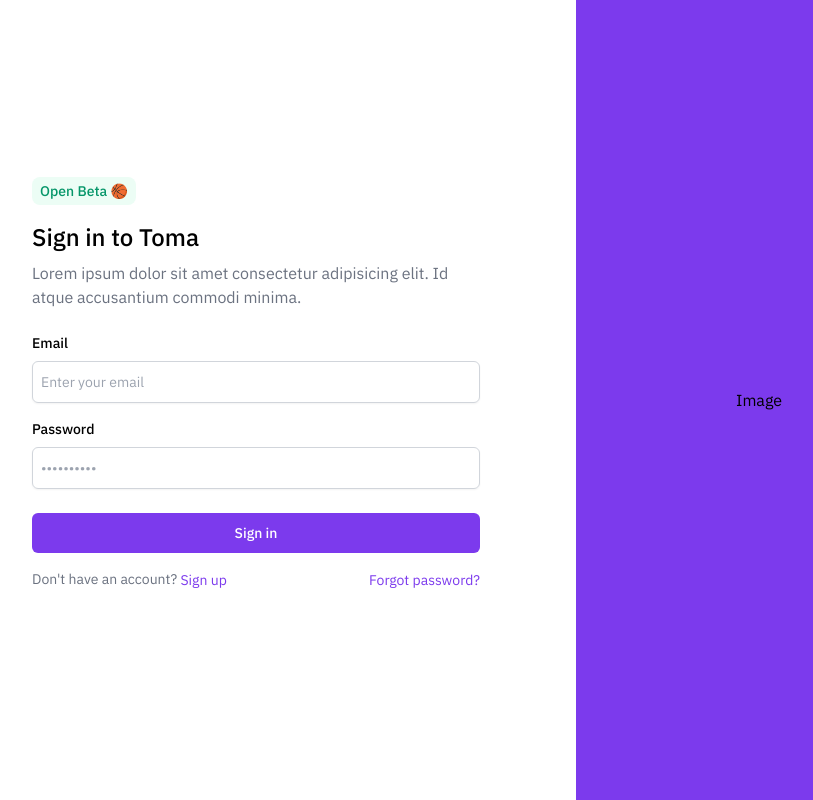
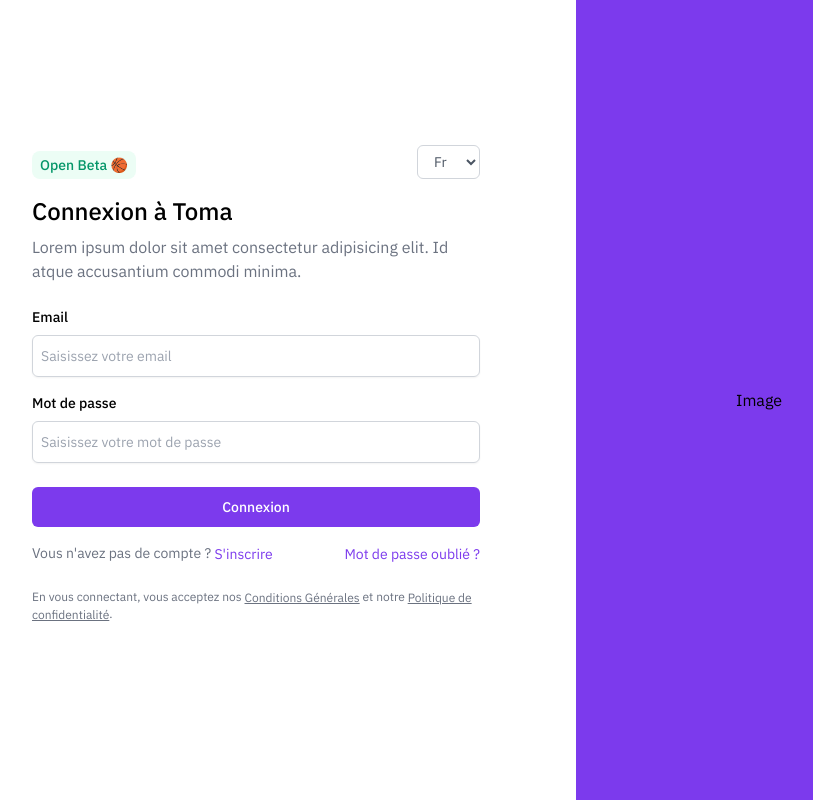
Before and after one commit to tphilippini/nbapp_web, a Vue app: page /auth/signin in a window 1280 px wide. Shown: the whole page, without its empty margins (64-877 px from the left). Built offline with nearby package versions, Linux system fonts and the light colour scheme.

Commit message:
:globe_with_meridians: Adds i18n configuration

```diff
--- a/package.json
+++ b/package.json
@@ -15,6 +15,7 @@
     "pinia-plugin-persistedstate": "^2.3.0",
     "vee-validate": "^4.6.10",
     "vue": "^3.2.33",
+    "vue-i18n": "^9.2.2",
     "vue-router": "4.1.5",
     "yup": "^0.32.11"
   },
--- /dev/null
+++ b/src/components/ui/UiLangSelect.vue
@@ -0,0 +1,14 @@
+<template>
+  <select
+    v-model="$i18n.locale"
+    class="block px-3 py-1.5 text-sm capitalize text-gray-600 bg-white bg-clip-padding bg-no-repeat border border-solid border-gray-300 rounded-md transition ease-in-out m-0 focus:text-gray-300 focus:bg-white focus:border-primary-600 focus:outline-none"
+  >
+    <option
+      v-for="locale in $i18n.availableLocales"
+      :key="`locale-${locale}`"
+      :value="locale"
+    >
+      {{ locale }}
+    </option>
+  </select>
+</template>
--- a/src/layouts/AuthLayout.vue
+++ b/src/layouts/AuthLayout.vue
@@ -7,6 +7,7 @@
         <router-view />
       </div>
     </div>
+
     <div class="flex-col justify-center hidden bg-cover bg-primary-600 md:flex">
       <div class="relative mx-auto w-80">Image</div>
     </div>
--- /dev/null
+++ b/src/locales/en.json
@@ -0,0 +1,37 @@
+{
+  "generic": {
+    "appname": "Toma",
+    "welcome": "Welcome to @:generic.appname"
+  },
+  "auth": {
+    "signin": "Sign in to @:generic.appname",
+    "baseline": "Lorem ipsum dolor sit amet consectetur adipisicing elit. Id atque accusantium commodi minima.",
+    "cta": {
+      "signin": "Sign in",
+      "signup": "Sign up",
+      "forgotPassword": "Forgot password?",
+      "noAccountLink": "Don't have an account? {link}",
+      "alreadyAnAccountLink": "Already have an account? {link}",
+      "termsBySignIn": "By signing in, you accept our {terms} and our {privacy}.",
+      "termsBySignUp": "By signing up, you accept our {terms} and our {privacy}."
+    }
+  },
+  "terms": {
+    "conditions": "Terms and Conditions",
+    "privacy": "Privacy Policy"
+  },
+  "form": {
+    "alias": {
+      "label": "Alias",
+      "placeholder": "Enter your alias"
+    },
+    "email": {
+      "label": "Email",
+      "placeholder": "Enter your email"
+    },
+    "password": {
+      "label": "Password",
+      "placeholder": "Enter your password"
+    }
+  }
+}
--- /dev/null
+++ b/src/locales/fr.json
@@ -0,0 +1,37 @@
+{
+  "generic": {
+    "appname": "Toma",
+    "welcome": "Bienvenue sur @:generic.appname"
+  },
+  "auth": {
+    "signin": "Connexion à @:generic.appname",
+    "baseline": "Lorem ipsum dolor sit amet consectetur adipisicing elit. Id atque accusantium commodi minima.",
+    "cta": {
+      "signin": "Connexion",
+      "signup": "S'inscrire",
+      "forgotPassword": "Mot de passe oublié ?",
+      "noAccountLink": "Vous n'avez pas de compte ? {link}",
+      "alreadyAnAccountLink": "Vous avez déjà un compte ? {link}",
+      "termsBySignIn": "En vous connectant, vous acceptez nos {terms} et notre {privacy}.",
+      "termsBySignUp": "En vous inscrivant, vous acceptez nos {terms} et notre {privacy}."
+    }
+  },
+  "terms": {
+    "conditions": "Conditions Générales",
+    "privacy": "Politique de confidentialité"
+  },
+  "form": {
+    "alias": {
+      "label": "Alias",
+      "placeholder": "Saisissez votre alias"
+    },
+    "email": {
+      "label": "Email",
+      "placeholder": "Saisissez votre email"
+    },
+    "password": {
+      "label": "Mot de passe",
+      "placeholder": "Saisissez votre mot de passe"
+    }
+  }
+}
--- a/src/main.js
+++ b/src/main.js
@@ -2,14 +2,27 @@
 
 import App from '@/App.vue';
 import { createApp } from 'vue';
+import { createI18n } from 'vue-i18n';
 import { createPinia } from 'pinia';
+import en from '@/locales/en.json';
+import fr from '@/locales/fr.json';
 import piniaPluginPersistedstate from 'pinia-plugin-persistedstate';
 import { router } from '@/routes';
+
+const i18n = createI18n({
+  locale: 'fr',
+  fallbackLocale: 'fr',
+  messages: {
+    en,
+    fr,
+  },
+});
 
 const pinia = createPinia();
 pinia.use(piniaPluginPersistedstate);
 const app = createApp(App);
 
+app.use(i18n);
 app.use(pinia);
 app.use(router);
 
--- a/src/views/auth/SignIn.vue
+++ b/src/views/auth/SignIn.vue
@@ -1,5 +1,5 @@
 <template>
-  <div class="flex items-end gap-3">
+  <div class="flex items-end justify-between gap-3">
     <div class="text-2xl font-medium">
       <div
         class="px-2 py-1 text-sm font-medium rounded-lg bg-emerald-50 text-emerald-600"
@@ -7,12 +7,13 @@
         Open Beta 🏀
       </div>
     </div>
+    <UiLangSelect />
   </div>
+
   <div class="flex flex-col w-full gap-2 mt-4">
-    <h1 class="text-2xl font-medium">Sign in to Toma</h1>
+    <h1 class="text-2xl font-medium">{{ $t('auth.signin') }}</h1>
     <p class="text-gray-500">
-      Lorem ipsum dolor sit amet consectetur adipisicing elit. Id atque
-      accusantium commodi minima.
+      {{ $t('auth.baseline') }}
     </p>
 
     <div class="flex flex-col gap-4 mt-4">
@@ -28,8 +29,8 @@
           id="email"
           type="email"
           name="email"
-          label="Email"
-          placeholder="Enter your email"
+          :label="$t('form.email.label').toString()"
+          :placeholder="$t('form.email.placeholder').toString()"
           :error="errors.email"
         />
 
@@ -37,12 +38,14 @@
           id="password"
           type="password"
           name="password"
-          label="Password"
-          placeholder="••••••••••"
+          :label="$t('form.password.label').toString()"
+          :placeholder="$t('form.password.placeholder').toString()"
           :error="errors.password"
         />
 
-        <UiButton type="submit" :loading="authStore.loading">Sign in</UiButton>
+        <UiButton type="submit" :loading="authStore.loading">{{
+          $t('auth.cta.signin')
+        }}</UiButton>
 
         <!-- <button
                 type="button"
@@ -147,17 +150,52 @@
               </button> -->
 
         <div class="flex items-center justify-between">
-          <div class="text-sm text-gray-500">
-            Don't have an account?
-            <router-link to="/auth/signup" class="text-primary-600"
-              >Sign up</router-link
-            >
+          <i18n-t
+            keypath="auth.cta.noAccountLink"
+            tag="div"
+            class="text-sm text-gray-500"
+            for="signup"
+          >
+            <template #link>
+              <router-link to="/auth/signup" class="text-primary-600">
+                {{ $t('auth.cta.signup') }}
+              </router-link>
+            </template>
+          </i18n-t>
+
+          <div class="text-sm">
+            <router-link to="/auth/forgot" class="text-primary-600">{{
+              $t('auth.cta.forgotPassword')
+            }}</router-link>
           </div>
-          <div class="text-sm">
-            <router-link to="/auth/forgot" class="text-primary-600"
-              >Forgot password?</router-link
-            >
-          </div>
+        </div>
+
+        <div class="flex items-center justify-start mt-2">
+          <i18n-t
+            keypath="auth.cta.termsBySignIn"
+            tag="div"
+            class="text-xs text-gray-500"
+          >
+            <template #terms>
+              <a
+                target="_blank"
+                rel="noopener noreferrer"
+                class="underline"
+                href="#terms"
+                >{{ $t('terms.conditions') }}</a
+              >
+            </template>
+
+            <template #privacy>
+              <a
+                target="_blank"
+                rel="noopener noreferrer"
+                class="underline"
+                href="#privacy"
+                >{{ $t('terms.privacy') }}</a
+              >
+            </template>
+          </i18n-t>
         </div>
       </Form>
     </div>
@@ -169,12 +207,13 @@
 import * as Yup from 'yup';
 import UiButton from '@/components/ui/UiButton.vue';
 import UiInput from '@/components/ui/UiInput.vue';
+import UiLangSelect from '@/components/ui/UiLangSelect.vue';
 import UiMessage from '@/components/ui/UiMessage.vue';
 import { useAuthStore } from '@/stores';
 
 const schema = Yup.object().shape({
-  email: Yup.string().email().required('Email is required'),
-  password: Yup.string().required('Password is required'),
+  email: Yup.string().email().required('Email is required').nullable(),
+  password: Yup.string().required('Password is required').nullable(),
 });
 
 const authStore = useAuthStore();
--- a/src/views/auth/SignUp.vue
+++ b/src/views/auth/SignUp.vue
@@ -1,5 +1,5 @@
 <template>
-  <div class="flex items-end gap-3">
+  <div class="flex items-end justify-between gap-3">
     <div class="text-2xl font-medium">
       <div
         class="px-2 py-1 text-sm font-medium rounded-lg bg-emerald-50 text-emerald-600"
@@ -7,14 +7,25 @@
         Open Beta 🏀
       </div>
     </div>
+    <UiLangSelect />
   </div>
+
   <div class="flex flex-col w-full gap-2 mt-4">
-    <h1 class="text-2xl font-medium">Welcome to Toma</h1>
+    <h1 class="text-2xl font-medium">{{ $t('generic.welcome') }}</h1>
     <p class="text-gray-500">
-      Lorem ipsum dolor sit amet consectetur adipisicing elit. Id atque
-      accusantium commodi minima.
+      {{ $t('auth.baseline') }}
     </p>
-    <div class="flex flex-col gap-4 mt-4">
+
+    <!-- <div class="relative mt-4">
+      <div class="absolute inset-0 flex items-center" aria-hidden="true">
+        <div class="w-full border-t border-gray-300"></div>
+      </div>
+      <div class="relative flex justify-center text-sm">
+        <span class="px-2 text-gray-500 bg-white">or</span>
+      </div>
+    </div> -->
+
+    <div class="flex flex-col gap-4 mt-2">
       <UiMessage />
 
       <Form
@@ -26,8 +37,8 @@
         <UiInput
           id="alias"
           name="alias"
-          label="Alias"
-          placeholder="Enter your alias"
+          :label="$t('form.alias.label').toString()"
+          :placeholder="$t('form.alias.placeholder').toString()"
           :error="errors.alias"
         />
 
@@ -35,8 +46,8 @@
           id="email"
           type="email"
           name="email"
-          label="Email"
-          placeholder="Enter your email"
+          :label="$t('form.email.label').toString()"
+          :placeholder="$t('form.email.placeholder').toString()"
           :error="errors.email"
         />
 
@@ -44,12 +55,14 @@
           id="password"
           type="password"
           name="password"
-          label="Password"
-          placeholder="••••••••••"
+          :label="$t('form.password.label').toString()"
+          :placeholder="$t('form.password.placeholder').toString()"
           :error="errors.password"
         />
 
-        <UiButton type="submit" :loading="userStore.loading">Sign up</UiButton>
+        <UiButton type="submit" :loading="userStore.loading">{{
+          $t('auth.cta.signup')
+        }}</UiButton>
 
         <!-- <button
           type="button"
@@ -149,11 +162,45 @@
           </div>
         </button> -->
 
-        <div class="text-sm text-gray-500">
-          Already have an account?
-          <router-link to="/auth/signin" class="text-primary-600"
-            >Sign in</router-link
+        <i18n-t
+          keypath="auth.cta.alreadyAnAccountLink"
+          tag="div"
+          class="text-sm text-gray-500"
+          for="signup"
+        >
+          <template #link>
+            <router-link to="/auth/signin" class="text-primary-600">
+              {{ $t('auth.cta.signin') }}
+            </router-link>
+          </template>
+        </i18n-t>
+
+        <div class="flex items-center justify-start mt-2">
+          <i18n-t
+            keypath="auth.cta.termsBySignUp"
+            tag="div"
+            class="text-xs text-gray-500"
           >
+            <template #terms>
+              <a
+                target="_blank"
+                rel="noopener noreferrer"
+                class="underline"
+                href="#terms"
+                >{{ $t('terms.conditions') }}</a
+              >
+            </template>
+
+            <template #privacy>
+              <a
+                target="_blank"
+                rel="noopener noreferrer"
+                class="underline"
+                href="#privacy"
+                >{{ $t('terms.privacy') }}</a
+              >
+            </template>
+          </i18n-t>
         </div>
       </Form>
     </div>
@@ -165,17 +212,20 @@
 import UiInput from '@/components/ui/UiInput.vue';
 import UiButton from '@/components/ui/UiButton.vue';
 import UiMessage from '@/components/ui/UiMessage.vue';
+import UiLangSelect from '@/components/ui/UiLangSelect.vue';
 import * as Yup from 'yup';
 import { useUsersStore } from '@/stores';
 
 const schema = Yup.object().shape({
   alias: Yup.string()
     .required('Alias is required')
-    .min(4, 'Alias must be at least 4 characters'),
-  email: Yup.string().email().required('Email is required'),
+    .min(4, 'Alias must be at least 4 characters')
+    .nullable(),
+  email: Yup.string().email().required('Email is required').nullable(),
   password: Yup.string()
     .required('Password is required')
-    .min(6, 'Password must be at least 6 characters'),
+    .min(6, 'Password must be at least 6 characters')
+    .nullable(),
 });
 
 const userStore = useUsersStore();
```
Also changed, not shown: 2 other files (tests, documents, lock files or other folders).
